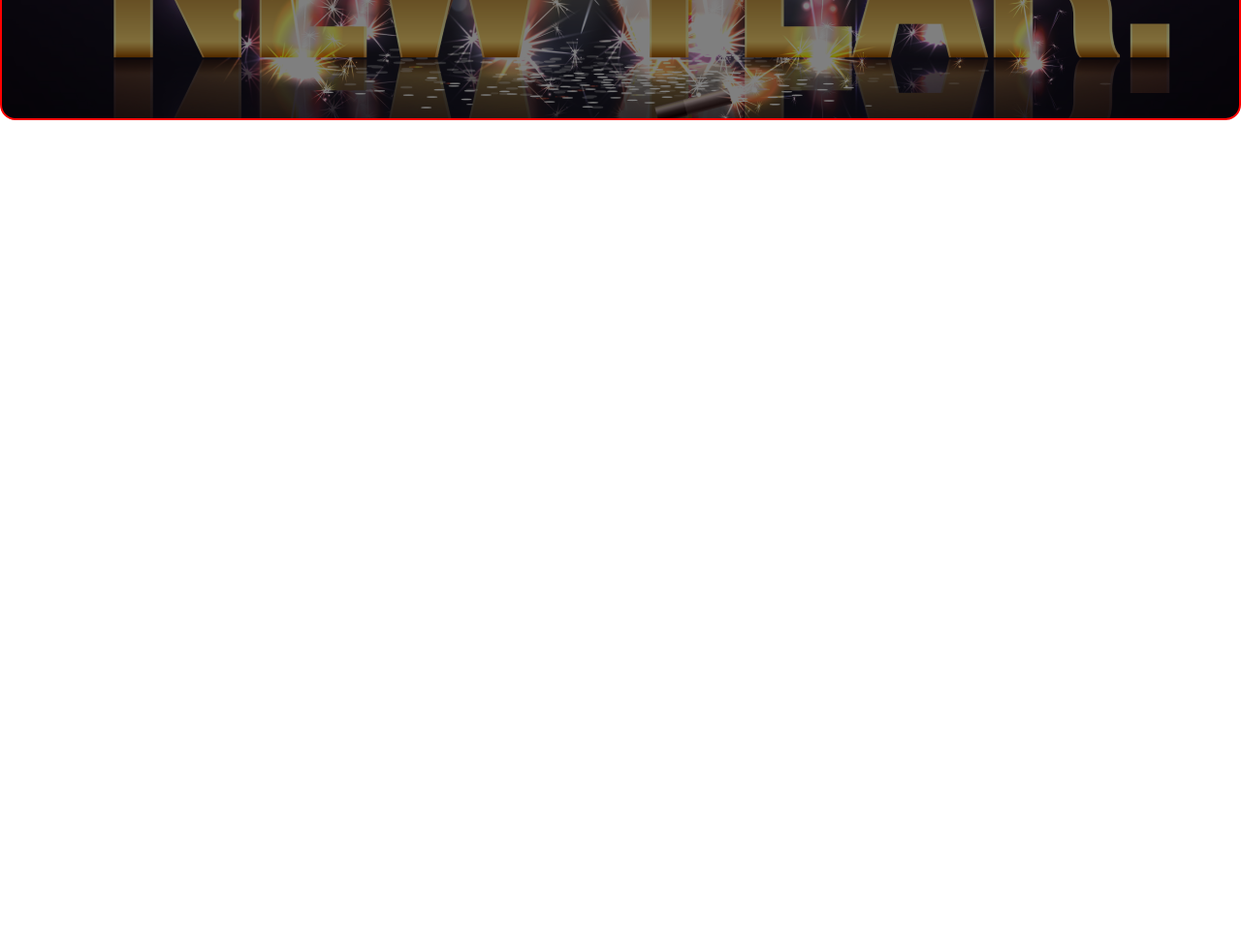
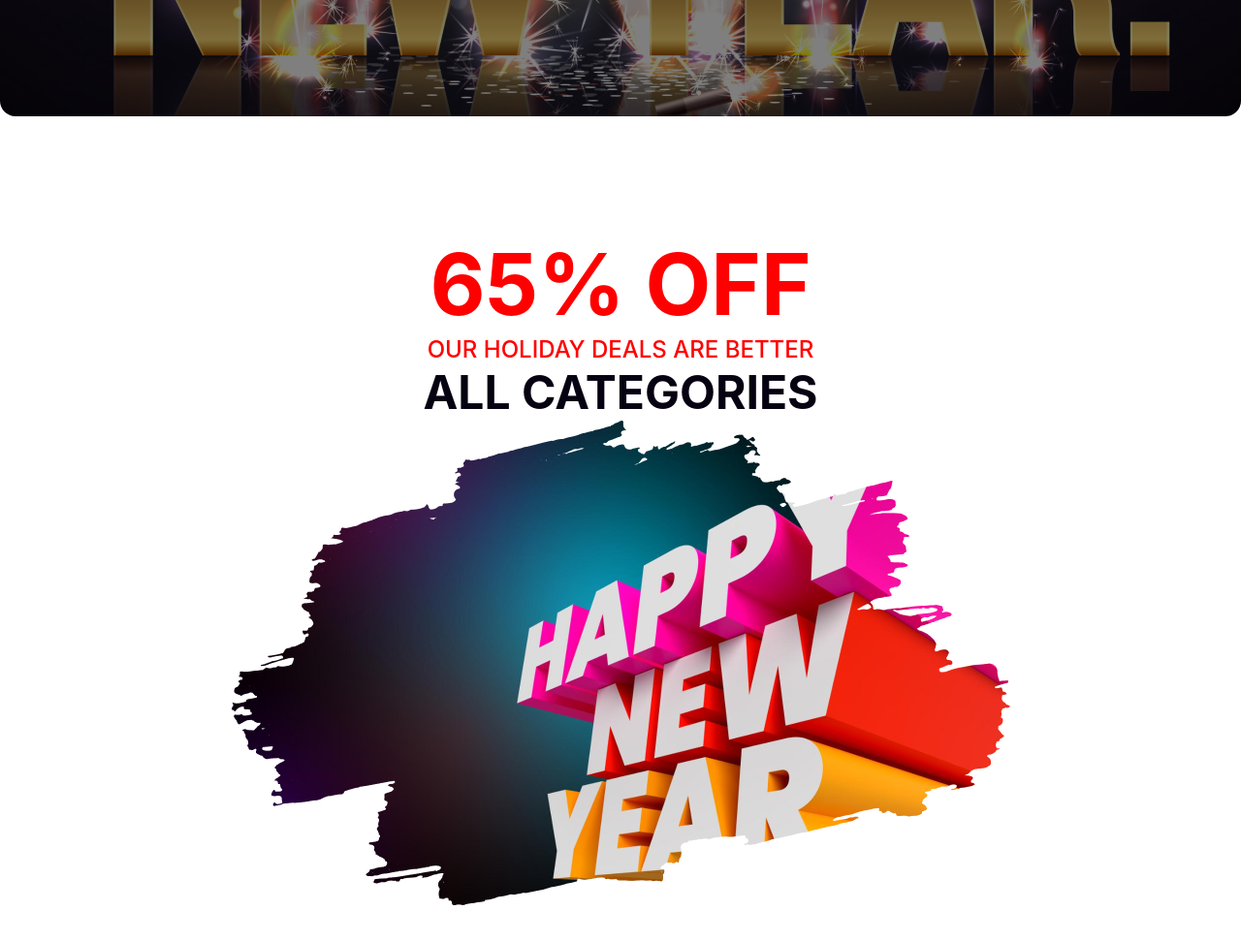
Before and after one commit to MUKTADIR-ALAM/new-year-task, a plain HTML site: page index.html in a window 1280 px wide. Shown: the part 500-1472 px from the top of the page at 97% size. Before the commit the page ends 800 px from the top, so only its background shows below. Drawn offline with Linux system fonts and the light colour scheme.

Commit message:
added happy new year section

```diff
--- a/index.html
+++ b/index.html
@@ -16,7 +16,18 @@
         </h1>
       </div>
     </header>
-    <main></main>
+    <main>
+      <!-- 65% section starts here -->
+       <section class="second-section-container">
+        <div class="second-section-content">
+          <h1>65% OFF</h1>
+          <p>OUR HOLIDAY DEALS ARE BETTER</p>
+          <h3>ALL CATEGORIES</h3>
+          <div img-container><img src="images/new-year.png" alt=""></div>
+        </div>
+       </section>
+      <!-- 65% section ends here -->
+    </main>
     <footer></footer>
   </body>
 </html>
--- a/style.css
+++ b/style.css
@@ -14,7 +14,6 @@ body {
 .banner-container {
   max-width: 1320px;
   margin: 0 auto;
-  border: 2px solid red;
   border-radius: 16px;
   min-height: 600px;
   margin-top: 20px;
@@ -26,13 +25,12 @@ body {
   background-blend-mode: overlay;
 }
 
-.banner-content{
+.banner-content {
   height: 600px;
   display: flex;
   flex-direction: column;
   justify-content: center;
   align-items: center;
-
 }
 
 .banner-content p,
@@ -40,13 +38,60 @@ h1 {
   color: white;
 }
 
-
-.banner-content p{
+.banner-content p {
   font-size: 32px;
   font-weight: 400;
 }
 
-.banner-content h1{
+.banner-content h1 {
   font-size: 72px;
   font-weight: 900;
 }
+
+/* 65% section starts here */
+.second-section-container {
+  width: 802.9px;
+  height: 806px;
+  margin: 0 auto;
+  margin-top: 120px;
+}
+
+.second-section-content {
+  display: flex;
+  flex-direction: column;
+  justify-content: center;
+  align-items: center;
+}
+
+.second-section-content h1 {
+  color: rgb(255, 0, 0);
+  font-family: Inter;
+  font-size: 88px;
+  font-weight: 700;
+}
+
+.second-section-content p {
+  color: rgb(255, 0, 0);
+  font-family: Inter;
+  font-size: 24px;
+  font-weight: 500;
+}
+
+.second-section-content h3 {
+  color: rgb(7, 2, 17);
+  font-family: Inter;
+  font-size: 48px;
+  font-weight: 700;
+}
+
+.img-container {
+  width: 802.9px;
+  height: 500px;
+}
+
+.img-container img {
+  width: 100%;
+  height: 100%;
+}
+
+/* 65% section ends here */
```
Also changed, not shown: images/new-year.png (renamed from images/New Year Photo.png).
